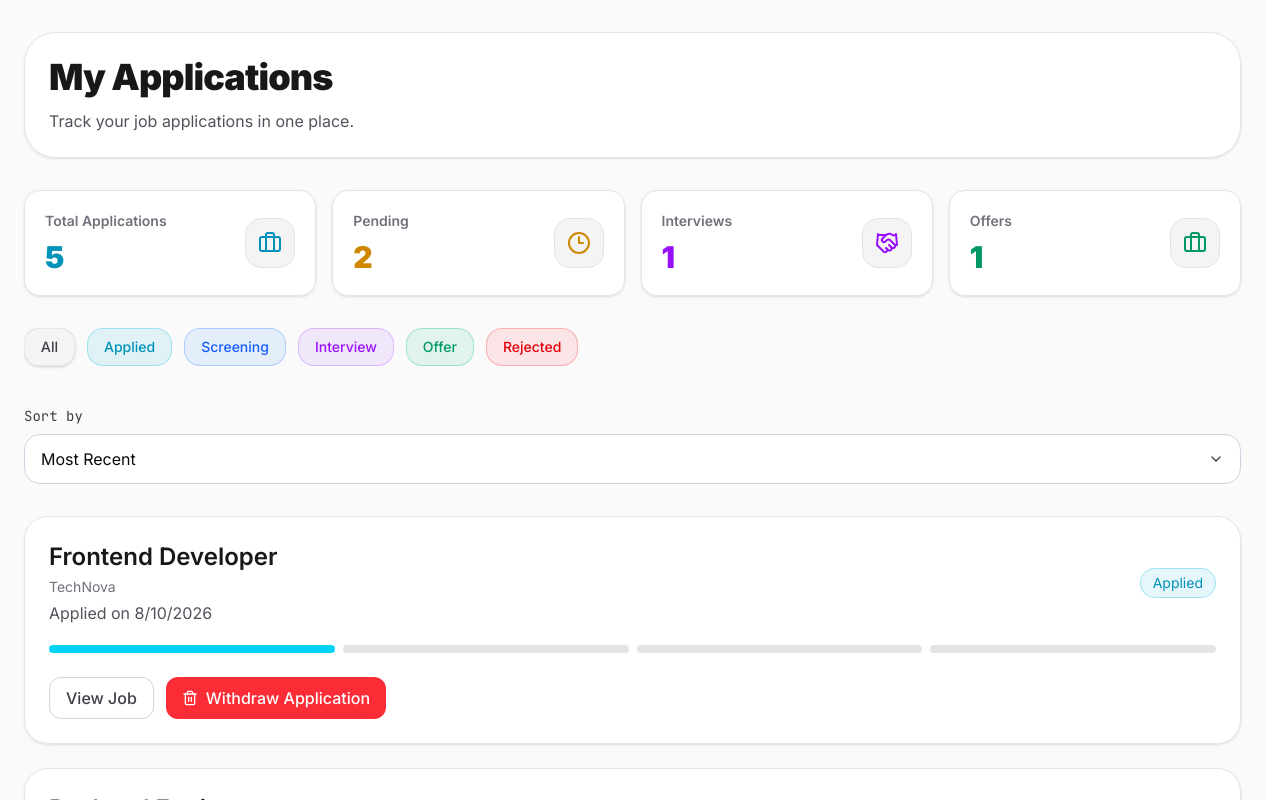
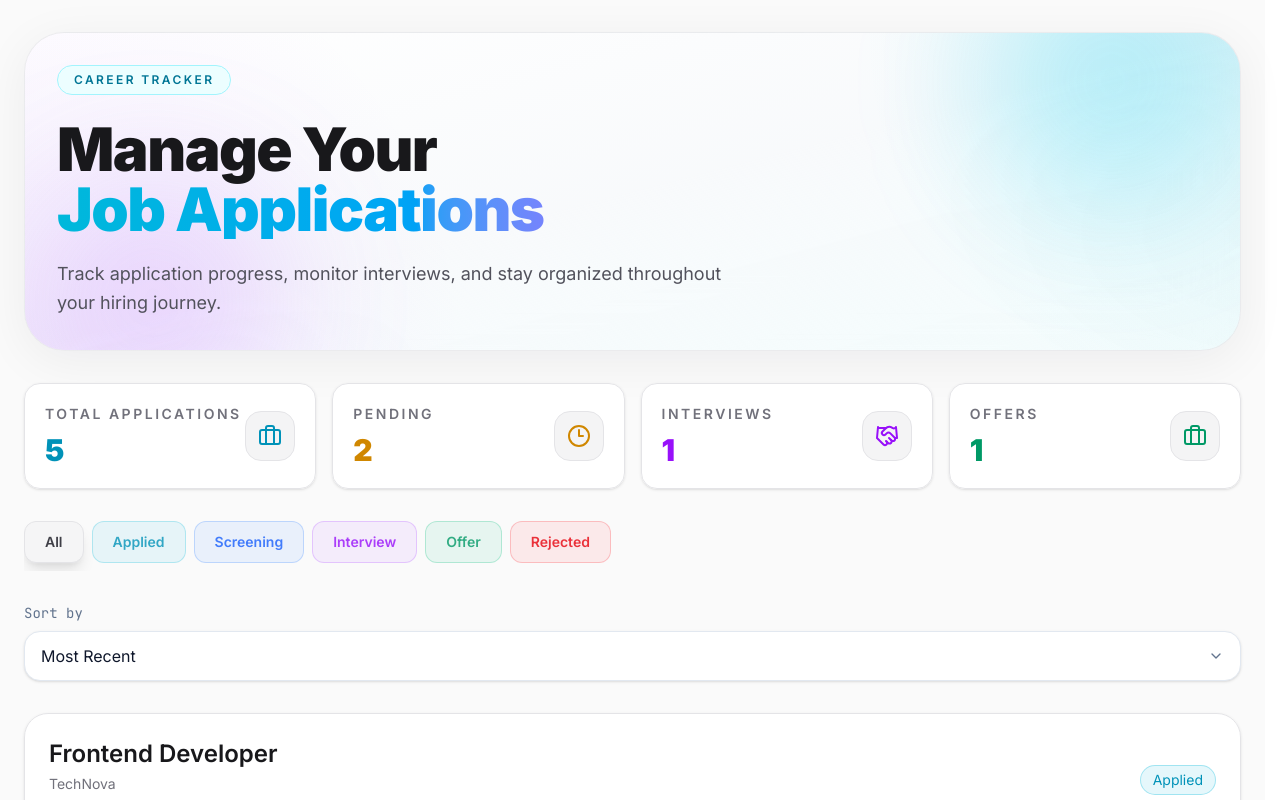
Before and after one commit to Tegsman91/techhire-job-platform, a Next.js app: page /dashboard/applications in a window 1280 px wide. Shown: the top 800 px of the page. Built offline with nearby package versions, Linux system fonts and the light colour scheme.

Commit message:
feat: finish implementing light/dark mode toggle across application

```diff
--- a/app/(candidate-dashboard)/dashboard/applications/page.tsx
+++ b/app/(candidate-dashboard)/dashboard/applications/page.tsx
@@ -251,22 +251,123 @@ const ApplicationDashboardPage = () => {
         {/* HERO */}
         <section
           className="
-            rounded-[2rem]
-            border border-zinc-200
-            bg-white/90 p-6
-            shadow-sm
-            backdrop-blur-xl
+            relative overflow-hidden
+            rounded-[2.5rem]
+            border border-zinc-200/70
+            bg-gradient-to-br
+            from-white
+            via-slate-50
+            to-cyan-50/50
+            p-6 sm:p-8 lg:p-8
+            shadow-[0_10px_50px_rgba(15,23,42,0.06)]
+            backdrop-blur-2xl
             dark:border-white/10
-            dark:bg-white/[0.04]
+            dark:bg-[linear-gradient(135deg,rgba(255,255,255,0.06),rgba(255,255,255,0.02))]
+            dark:from-transparent
+            dark:via-transparent
+            dark:to-transparent
           "
         >
-          <h1 className="text-3xl sm:text-4xl font-black tracking-tight">
-            My Applications
+          {/* LIGHT MODE GLOW */}
+          <div
+            className="
+              pointer-events-none absolute inset-0
+              bg-[radial-gradient(circle_at_top_right,rgba(6,182,212,0.12),transparent_30%),radial-gradient(circle_at_bottom_left,rgba(168,85,247,0.10),transparent_35%)]
+              dark:hidden
+            "
+          />
+
+          {/* DARK MODE GLOW */}
+          <div
+            className="
+              pointer-events-none absolute inset-0 hidden dark:block
+              bg-[radial-gradient(circle_at_top_right,rgba(6,182,212,0.14),transparent_30%),radial-gradient(circle_at_bottom_left,rgba(168,85,247,0.12),transparent_35%)]
+            "
+          />
+
+          {/* FLOATING BLURS */}
+          <div
+            className="
+              absolute -top-20 right-0
+              h-64 w-64 rounded-full
+              bg-cyan-400/20 blur-3xl
+              dark:bg-cyan-500/10
+            "
+          />
+
+          <div
+            className="
+              absolute -bottom-20 left-0
+              h-64 w-64 rounded-full
+              bg-purple-400/20 blur-3xl
+              dark:bg-purple-500/10
+            "
+          />
+
+          <div className="relative z-10">
+            {/* TOP BADGE */}
+            <div
+              className="
+                inline-flex items-center gap-2
+                rounded-full
+                border border-cyan-200
+                bg-cyan-50
+                px-4 py-1.5
+                text-xs font-semibold
+                uppercase tracking-[0.2em]
+                text-cyan-700
+
+                dark:border-cyan-500/20
+                dark:bg-cyan-500/10
+                dark:text-cyan-300
+              "
+            >
+              Career Tracker
+            </div>
+
+            {/* MAIN CONTENT */}
+            <div
+              className="
+                mt-6 flex flex-col gap-8
+                lg:flex-row lg:items-end lg:justify-between
+              "
+            >
+              <div className="max-w-3xl">
+                <h1
+                  className="
+                    text-4xl font-black tracking-tight
+                    text-zinc-900
+                    sm:text-5xl lg:text-6xl
+                    dark:text-white
+                  "
+                >
+                  Manage Your
+                  <span
+                    className="
+                      block bg-gradient-to-r
+                      from-cyan-500 via-sky-500 to-purple-500
+                      bg-clip-text text-transparent
+                    "
+                  >
+                    Job Applications
+                  </span>
                 </h1>
 
-          <p className="mt-3 text-zinc-600 dark:text-white/60">
-            Track your job applications in one place.
+                <p
+                  className="
+                    mt-5 max-w-2xl
+                    text-base leading-relaxed
+                    text-zinc-600
+                    sm:text-lg
+                    dark:text-white/60
+                  "
+                >
+                  Track application progress, monitor interviews,
+                  and stay organized throughout your hiring journey.
                 </p>
+              </div>
+            </div>
+          </div>
         </section>
 
         {/* STATS */}
@@ -307,32 +408,65 @@ const ApplicationDashboardPage = () => {
         </div>
 
         {/* TABS */}
-        <div className="flex gap-3 overflow-x-auto pb-2 no-scrollbar">
-          {tabs.map((tab) => (
+        <div
+          className="
+            flex gap-2 overflow-x-auto pb-2
+            no-scrollbar
+          "
+        >
+          {tabs.map((tab) => {
+            const isActive = activeTab === tab;
+
+            return (
               <button
                 key={tab}
-              onClick={() =>
-                setActiveTab(tab)
-              }
+                onClick={() => setActiveTab(tab)}
                 className={clsx(
                   `
-                  rounded-2xl border
-                  px-4 py-2
-                  text-sm font-medium
-                  transition-all
+                    relative shrink-0
+                    rounded-xl border
+                    px-4 sm:px-5
+                    py-2 sm:py-2.5
+                    text-xs sm:text-sm
+                    font-semibold
                     whitespace-nowrap
+                    transition-all duration-200
                   `,
                   tabStyles[tab],
-                activeTab === tab &&
+
+                  // inactive
+                  !isActive &&
                     `
-                    scale-[1.02]
-                    shadow-sm
+                      opacity-80
+                      hover:opacity-100
+                    `,
+
+                  // active
+                  isActive &&
+                    `
+                      shadow-lg
+                      border-transparent
+                      ring-1 ring-white/10
                     `
                 )}
               >
+                {/* active glow */}
+                {isActive && (
+                  <span
+                    className="
+                      absolute inset-0 rounded-xl
+                      bg-white/[0.06]
+                      pointer-events-none
+                    "
+                  />
+                )}
+
+                <span className="relative z-10">
                   {tab}
+                </span>
               </button>
-          ))}
+            );
+          })}
         </div>
 
         {/* SORT */}
@@ -579,7 +713,7 @@ function StatCard({
 
       <div className="relative flex items-center justify-between">
         <div>
-          <p className="text-sm font-semibold text-zinc-500 dark:text-white/45">
+          <p className="text-sm uppercase tracking-[0.18em] font-semibold text-zinc-500 dark:text-white/45">
             {label}
           </p>
 
--- a/app/(candidate-dashboard)/dashboard/page.tsx
+++ b/app/(candidate-dashboard)/dashboard/page.tsx
@@ -32,7 +32,7 @@ const DashboardPage = () => {
         />
       </div>
 
-      <div className="mx-auto max-w-7xl px-4 py-6 sm:px-6 lg:px-8 xl:py-10 space-y-7">
+      <div className="mx-auto max-w-7xl px-4 py-6 sm:px-6 lg:px-8  space-y-7">
         <DashboardHeader />
 
         <StatsCards />
--- a/app/components/employer/candidate-detail-modal.tsx
+++ b/app/components/employer/candidate-detail-modal.tsx
@@ -420,8 +420,7 @@ const CandidateDetailModal = ({
                       className="
                         w-full rounded-3xl
                         border border-zinc-200 dark:border-white/10
-                        bg-white dark:bg-black/20
-                        p-4
+                        bg-white dark:bg-black/20 p-4
                         text-zinc-900 dark:text-white
                         placeholder:text-zinc-400 dark:placeholder:text-white/40
                         outline-none transition resize-none
--- a/app/components/ui/Select.tsx
+++ b/app/components/ui/Select.tsx
@@ -1,8 +1,8 @@
 'use client';
 
-import * as Select from "@radix-ui/react-select";
-import { ChevronDown } from "lucide-react";
-import { useId } from "react";
+import * as Select from '@radix-ui/react-select';
+import { ChevronDown } from 'lucide-react';
+import { useId } from 'react';
 
 interface Option {
   label: string;
@@ -31,7 +31,11 @@ export default function CustomSelect({
       {label && (
         <p
           id={labelId}
-          className="mb-2 text-sm font-mono text-[var(--text-secondary)]"
+          className="
+            mb-2 text-sm font-mono
+            text-slate-500
+            dark:text-white/60
+          "
         >
           {label}
         </p>
@@ -44,24 +48,39 @@ export default function CustomSelect({
         <Select.Trigger
           className="
             flex w-full items-center justify-between
-            rounded-2xl
-            border border-slate-300
-            bg-[var(--surface-primary)]
+            rounded-2xl border
+            border-slate-200 bg-white
             px-4 py-3
-            text-[var(--text-primary)]
+            text-slate-900
+            shadow-sm
             outline-none
-            backdrop-blur-xl
             transition-all
-            focus:border-cyan-400/50
-            focus:shadow-[0_0_12px_rgba(34,211,238,0.15)]
+            hover:border-cyan-400/40
+            focus:border-cyan-500
+            focus:ring-4
+            focus:ring-cyan-500/10
+            dark:border-white/10
+            dark:bg-black/20
+            dark:text-white
+            dark:shadow-none
+            dark:hover:border-cyan-400/30
+            dark:focus:border-cyan-400/50
+            dark:focus:ring-cyan-400/10
           "
           aria-labelledby={label ? labelId : undefined}
         >
-          <Select.Value placeholder={placeholder || 'Select option'} />
+          <Select.Value
+            placeholder={
+              placeholder || 'Select option'
+            }
+          />
 
           <ChevronDown
             size={16}
-            className="text-[var(--text-secondary)]"
+            className="
+              text-slate-500
+              dark:text-white/50
+            "
           />
         </Select.Trigger>
 
@@ -71,10 +90,12 @@ export default function CustomSelect({
             sideOffset={6}
             className="
               z-50 overflow-hidden rounded-2xl
-              border border-[var(--border-primary)]
-              bg-[var(--bg-secondary)]
+              border
+              border-slate-200
+              bg-white
               shadow-2xl
-              backdrop-blur-xl
+              dark:border-white/10
+              dark:bg-[#0F172A]
               min-w-[var(--radix-select-trigger-width)]
             "
           >
@@ -84,13 +105,16 @@ export default function CustomSelect({
                   key={opt.value}
                   value={opt.value}
                   className="
-                    rounded-xl px-3 py-2
-                    cursor-pointer
+                    cursor-pointer rounded-xl
+                    px-3 py-2
                     outline-none
                     transition-colors
-                    text-[var(--text-primary)]
-                    hover:bg-[var(--surface-secondary)]
-                    focus:bg-[var(--surface-secondary)]
+                    text-slate-700
+                    hover:bg-slate-100
+                    focus:bg-slate-100
+                    dark:text-white
+                    dark:hover:bg-white/10
+                    dark:focus:bg-white/10
                   "
                 >
                   <Select.ItemText>
```
Also changed, not shown: app/(candidate-dashboard)/dashboard/profile/page.tsx (+22 -7 lines), app/(company-dashboard)/employer/dashboard/page.tsx (+13 -1 lines), app/(company-dashboard)/employer/jobs/new/employer-job-wizard.tsx (+70 -20 lines), app/components/layouts/notification-bell.tsx (+9 -4 lines), app/components/ui/Button.tsx (+3 -24 lines), app/components/ui/Modal.tsx (+51 -49 lines). Lines whose indentation alone changed are shown as unchanged.
